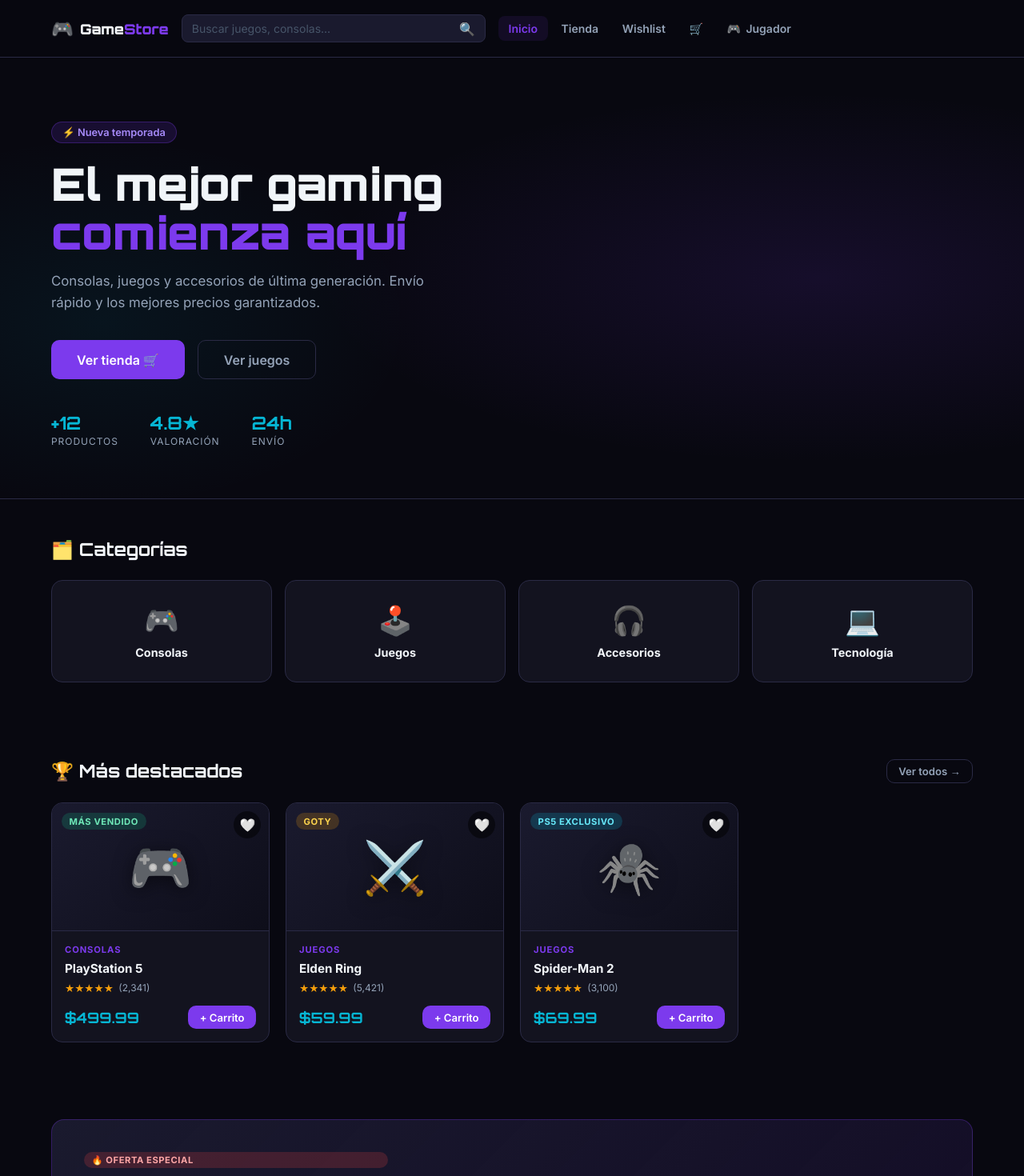
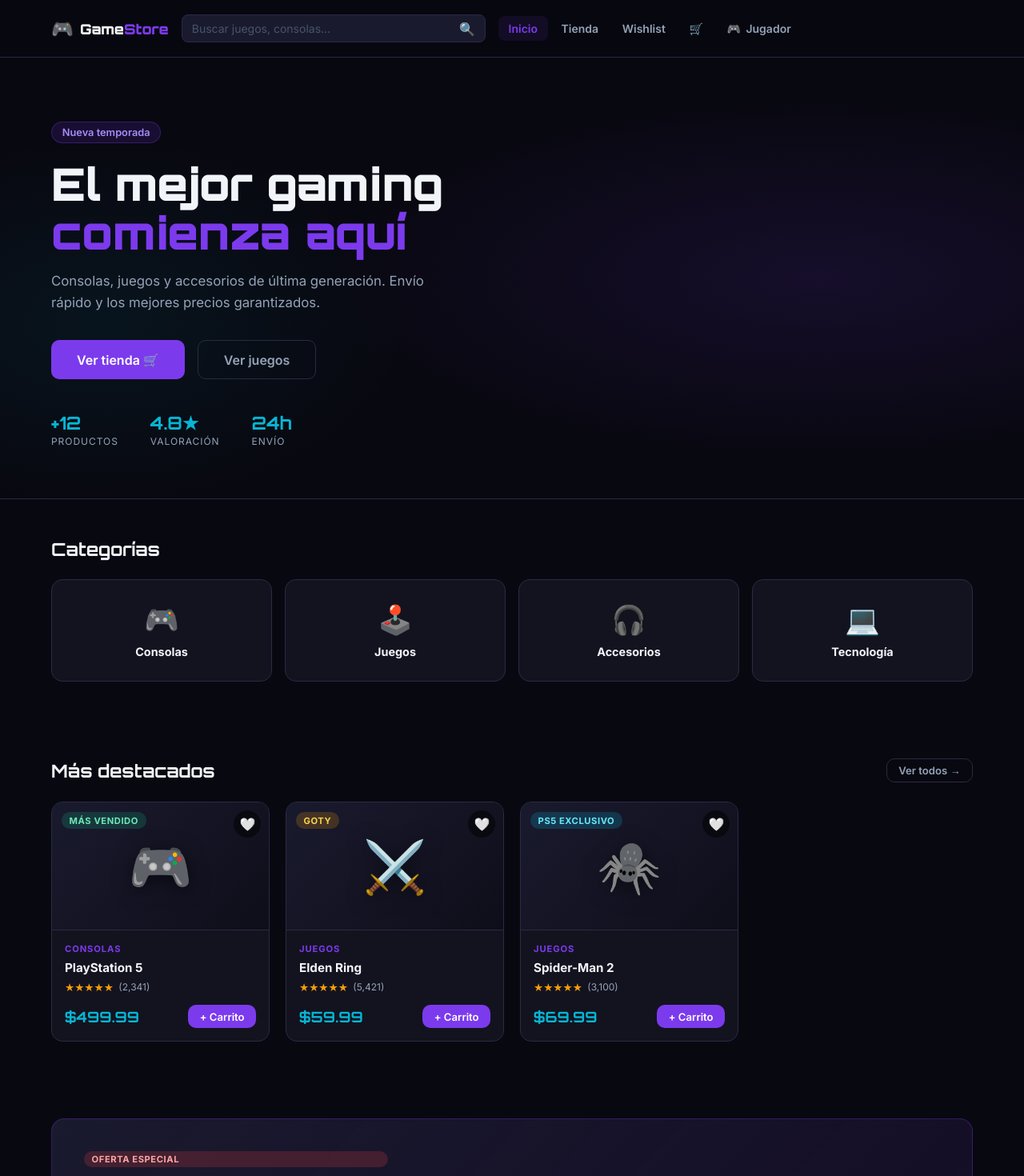
Before and after one commit to loco3496uno/ProyectoFinalReact, a React (Vite) app: page /#/ in a window 1280 px wide. Shown: the top 1470 px of the page at 80% size. Built offline with nearby package versions, Linux system fonts and the light colour scheme.

Commit message:
Update Home.jsx

```diff
--- a/src/pages/Home.jsx
+++ b/src/pages/Home.jsx
@@ -20,7 +20,7 @@
       <section className="hero">
         <div className="hero-bg" />
         <div className="container hero-content">
-          <span className="hero-tag">⚡ Nueva temporada</span>
+          <span className="hero-tag">Nueva temporada</span>
           <h1 className="hero-title">
             El mejor gaming<br />
             <span className="hero-accent">comienza aquí</span>
@@ -42,7 +42,7 @@
 
       {/* Categorías */}
       <section className="container home-section">
-        <h2 className="section-title">🗂️ Categorías</h2>
+        <h2 className="section-title">Categorías</h2>
         <div className="cat-grid">
           {categories.map(c => (
             <Link to={c.to} key={c.name} className="cat-card" style={{ '--cat-color': c.color }}>
@@ -56,7 +56,7 @@
       {/* Destacados */}
       <section className="container home-section">
         <div className="section-header">
-          <h2 className="section-title">🏆 Más destacados</h2>
+          <h2 className="section-title">Más destacados</h2>
           <Link to="/shop" className="btn btn-ghost btn-sm">Ver todos →</Link>
         </div>
         <div className="products-grid">
@@ -69,7 +69,7 @@
         <section className="container home-section">
           <div className="deal-banner">
             <div className="deal-info">
-              <span className="badge badge-red">🔥 Oferta especial</span>
+              <span className="badge badge-red">Oferta especial</span>
               <h3>{deals[0].name}</h3>
               <p>{deals[0].description}</p>
               <div className="deal-price">
```
